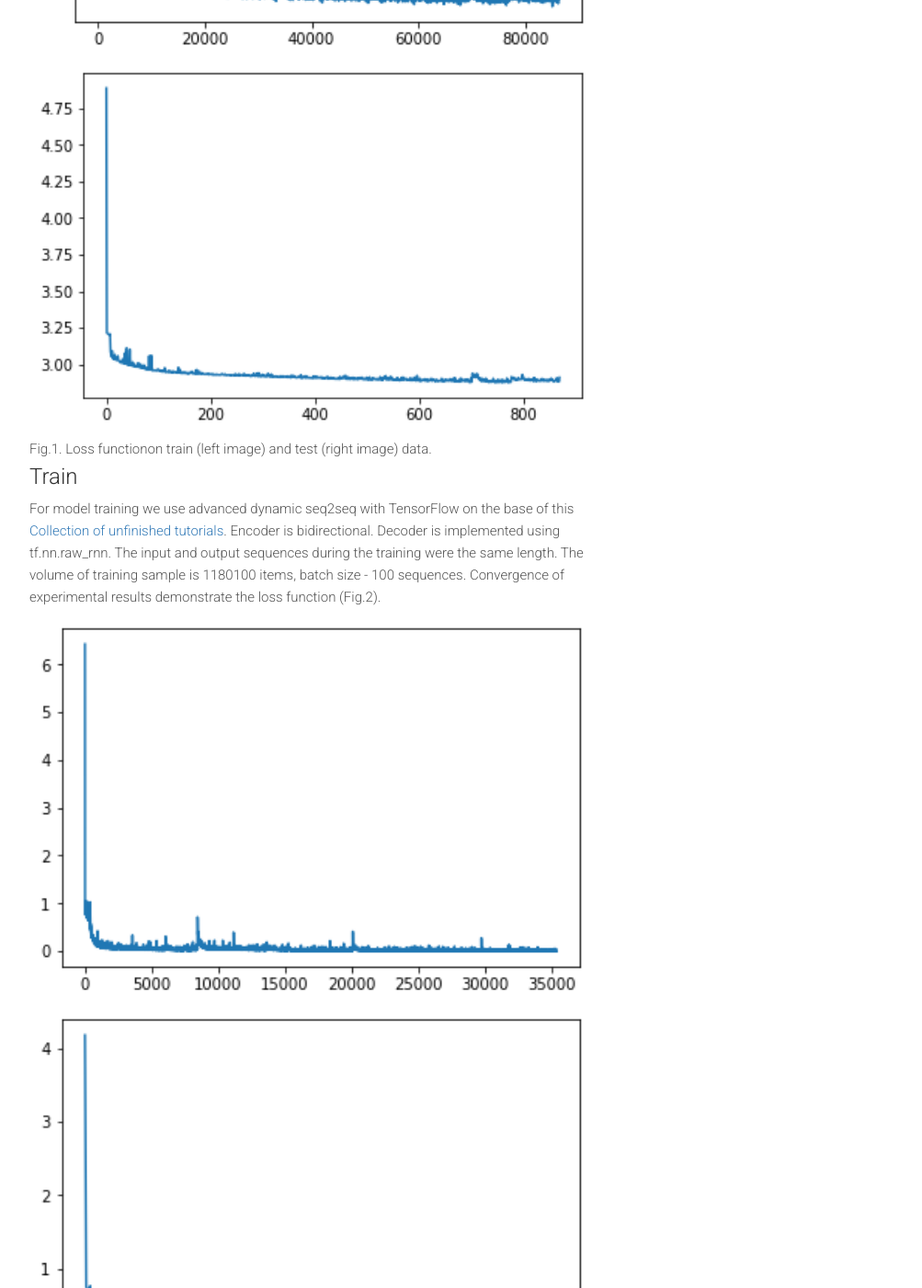
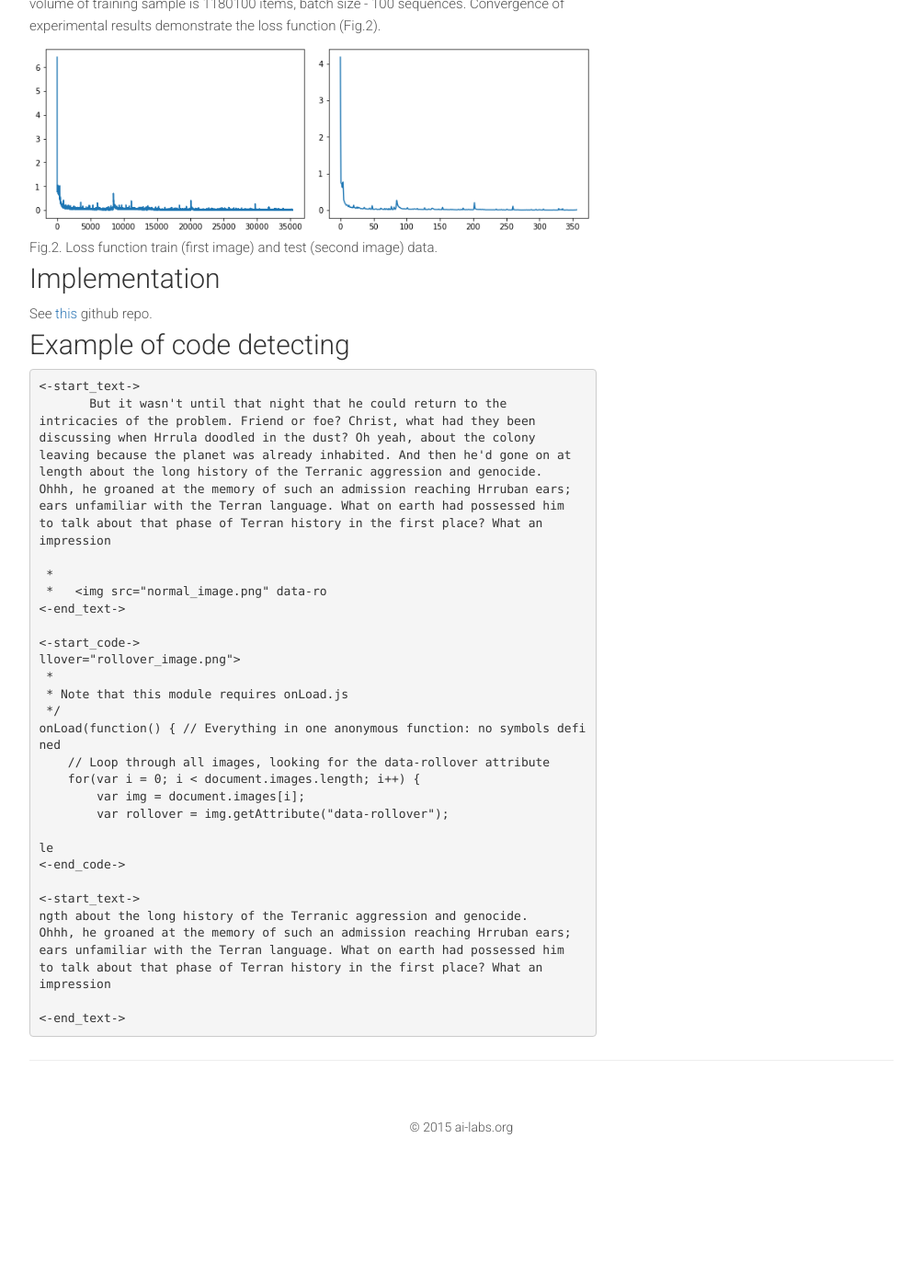
Before and after one commit to ai-labs/ai-labs.github.io, a Jekyll site: the page built from _posts/2018-07-20-NN-based-code-detector-in-raw-text.md, in a window 1280 px wide and 1400 px high, scrolled down 1795 px. Shown: the whole window at 92% size, without its empty margins (138-1141 px from the left). Built offline with Jekyll 4.4.1, drawn with Linux system fonts in a browser that asks for light colours; after the commit the page ends 3099 px from its top, so only the background shows below that; some of the changed text lies outside the part shown.

Commit message:
Formatting.

```diff
--- a/_posts/2018-07-20-NN-based-code-detector-in-raw-text.md
+++ b/_posts/2018-07-20-NN-based-code-detector-in-raw-text.md
@@ -54,19 +54,27 @@ Two vectorization strategies for output sequences are verified:
 2. The output sequence vectorization only with markers 'code' (2) and 'text' (3). Thus, the output sequences were as follows: 33333333333333332222222222222222222333333333333333333333000001.
 As a result of the experiments it was established that the first strategн of vectorization gives a poor convergence of the loss function (Fig.1).
 
-<img src="http://blog.ai-labs.org/media/images/image01.png" width="100%">
-<img src="http://blog.ai-labs.org/media/images/image02.png" width="100%">
+<table>
+<tr>
+<td><img src="http://blog.ai-labs.org/media/images/image01.png" width="100%"></td>
+<td><img src="http://blog.ai-labs.org/media/images/image02.png" width="100%"></td>
+</tr>
+</table>
 
 Fig.1. Loss functionon train (left image) and test (right image) data.
 
 ### Train
 For model training we use advanced dynamic seq2seq with TensorFlow on the base of this [Collection of unfinished tutorials](https://github.com/ematvey/tensorflow-seq2seq-tutorials). Encoder is bidirectional. Decoder is implemented using tf.nn.raw_rnn. The input and output sequences during the training were the same length. The volume of training sample is 1180100 items, batch size - 100 sequences. Convergence of experimental results demonstrate the loss function (Fig.2).
 
+<table>
+<tr>
+<td><img src="http://blog.ai-labs.org/media/images/image03.png" width="100%"></td>
+<td><img src="http://blog.ai-labs.org/media/images/image04.png" width="100%"></td>
+</tr>
+</table>
 
-<img src="http://blog.ai-labs.org/media/images/image03.png" width="100%">
-<img src="http://blog.ai-labs.org/media/images/image04.png" width="100%">
 
-Fig.2. Loss functionon train (first image) and test (second image) data.
+Fig.2. Loss function train (first image) and test (second image) data.
 
 ## Implementation
 See [this](https://github.com/korobool/codefinder) github repo.
```
